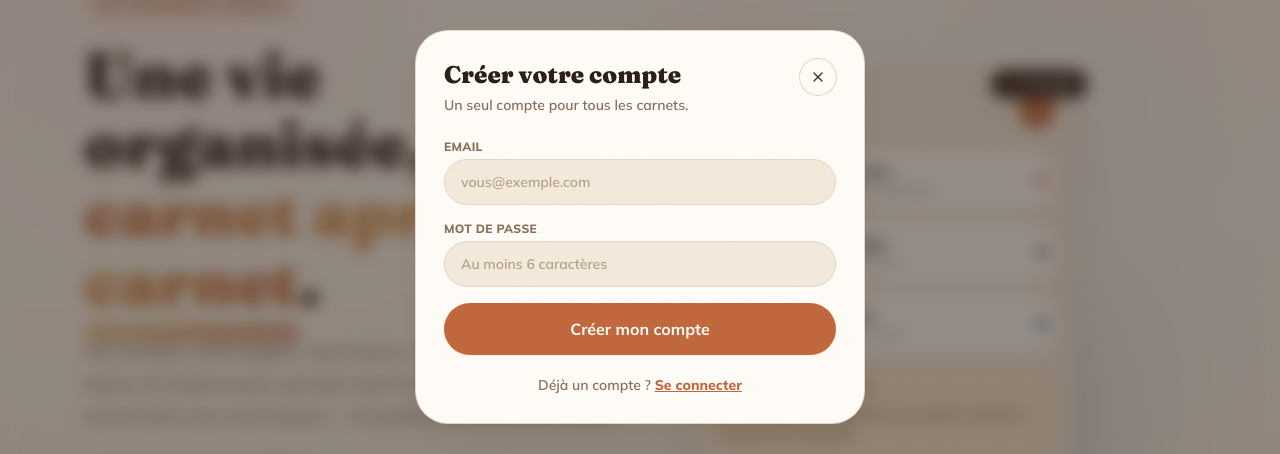
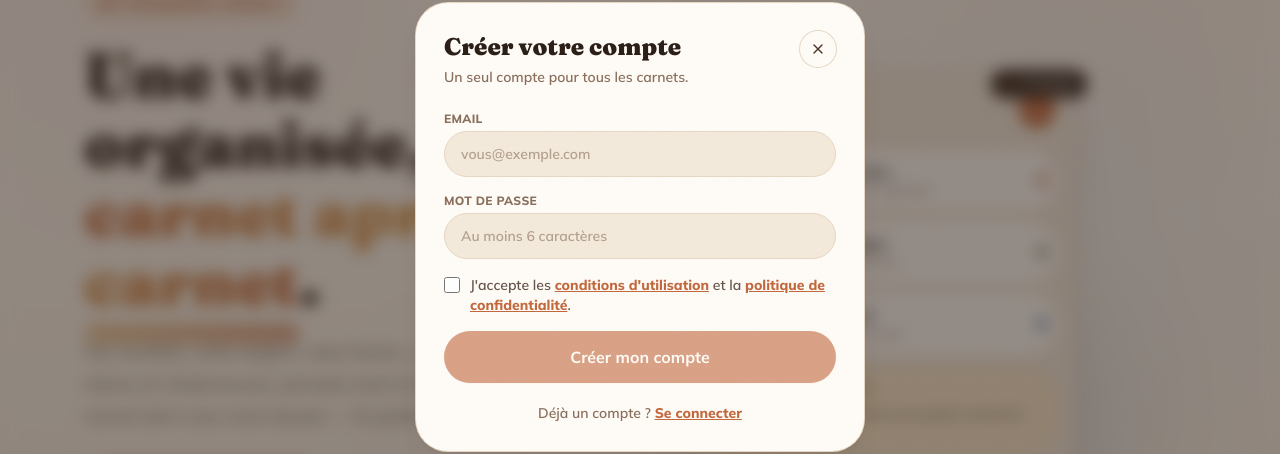
Before and after one commit to Lacharrogne/vitrine-carnet, a React (Vite) app: page / in a window 1280 px wide. Both pictures are taken after a click on the button "Créer un compte". Shown: the part 173-627 px from the top of the page. Built offline with nearby package versions, Linux system fonts and the light colour scheme; no server answers.

Commit message:
Inscription : case d'acceptation des CGU et de la confidentialité obligatoire

```diff
--- a/src/components/AuthModal.tsx
+++ b/src/components/AuthModal.tsx
@@ -18,6 +18,7 @@ export default function AuthModal({
   const [loading, setLoading] = useState(false)
   const [error, setError] = useState('')
   const [info, setInfo] = useState('')
+  const [acceptedTerms, setAcceptedTerms] = useState(false)
 
   async function handleSubmit(event: FormEvent) {
     event.preventDefault()
@@ -26,6 +27,13 @@ export default function AuthModal({
 
     if (!supabase) {
       setError("La connexion n'est pas encore configurée.")
+      return
+    }
+
+    if (mode === 'signup' && !acceptedTerms) {
+      setError(
+        "Veuillez accepter les conditions d'utilisation pour créer votre compte.",
+      )
       return
     }
 
@@ -133,6 +141,38 @@ export default function AuthModal({
             />
           </div>
 
+          {mode === 'signup' && (
+            <label className="flex items-start gap-2.5 text-sm font-semibold text-cacao/85">
+              <input
+                type="checkbox"
+                checked={acceptedTerms}
+                onChange={(event) => setAcceptedTerms(event.target.checked)}
+                className="mt-0.5 h-4 w-4 shrink-0 accent-terracotta"
+              />
+              <span>
+                J'accepte les{' '}
+                <a
+                  href="#cgu"
+                  target="_blank"
+                  rel="noopener noreferrer"
+                  className="font-black text-terracotta underline"
+                >
+                  conditions d'utilisation
+                </a>{' '}
+                et la{' '}
+                <a
+                  href="#confidentialite"
+                  target="_blank"
+                  rel="noopener noreferrer"
+                  className="font-black text-terracotta underline"
+                >
+                  politique de confidentialité
+                </a>
+                .
+              </span>
+            </label>
+          )}
+
           {error && (
             <p className="rounded-2xl bg-red-50 px-4 py-3 text-sm font-bold text-red-700">
               {error}
@@ -147,7 +187,11 @@ export default function AuthModal({
 
           <button
             type="submit"
-            disabled={loading || !IS_SUPABASE_CONFIGURED}
+            disabled={
+              loading ||
+              !IS_SUPABASE_CONFIGURED ||
+              (mode === 'signup' && !acceptedTerms)
+            }
             className="w-full rounded-full bg-terracotta px-6 py-3.5 font-bold text-white shadow-soft transition hover:bg-terracotta-deep disabled:cursor-not-allowed disabled:opacity-60"
           >
             {loading
@@ -166,6 +210,7 @@ export default function AuthModal({
               setMode(mode === 'signup' ? 'login' : 'signup')
               setError('')
               setInfo('')
+              setAcceptedTerms(false)
             }}
             className="font-black text-terracotta underline"
           >
```
